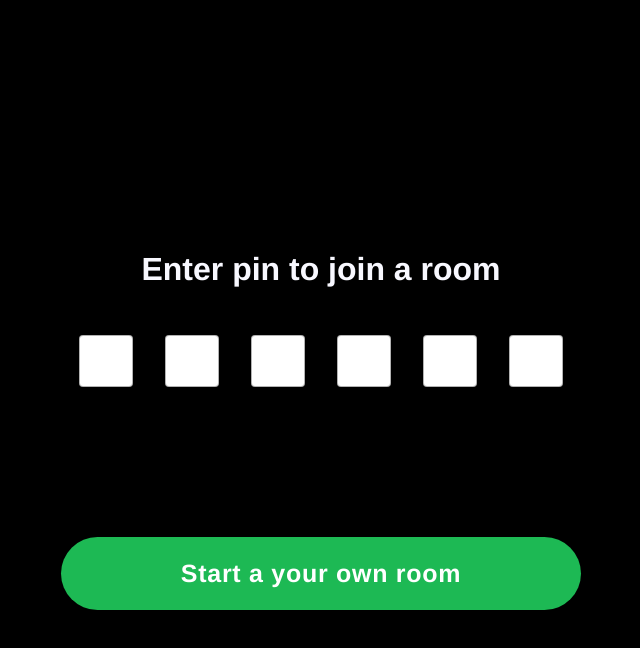
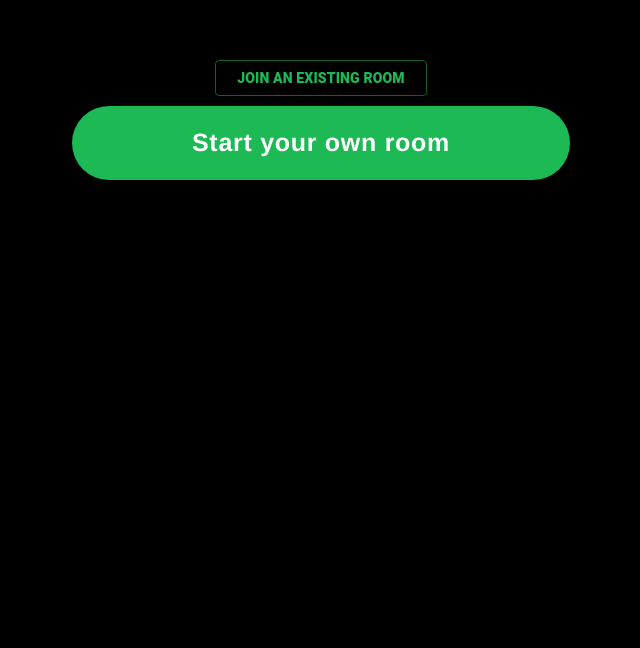
Before and after one commit to ManILoveCoding/spotify-party-time, a React (Create React App) app: page / in a window 1280 px wide. Shown: the part 264-912 px from the top of the page, without its empty margins (319-959 px from the left). After the commit the page ends 800 px from the top, so only its background shows below. Built offline with nearby package versions, Linux system fonts and the light colour scheme.

Commit message:
join existing room button, fix some styling

```diff
--- a/src/custom-components/SingleInput.jsx
+++ b/src/components/single-input.jsx
@@ -1,6 +1,6 @@
 /* eslint-disable react/jsx-props-no-spreading */
-import React, { memo, useRef, useLayoutEffect } from "react";
-import usePrevious from "../hooks/usePrevious";
+import React, { memo, useRef, useLayoutEffect } from 'react';
+import usePrevious from '../hooks/usePrevious';
 
 export function SingleOTPInputComponent(props) {
   const { focus, autoFocus, ...rest } = props;
--- a/src/pages/Home.css
+++ b/src/pages/Home.css
@@ -1,17 +1,15 @@
 @font-face {
-  font-family: "spotify-circular";
-  src: local("spotify-circular"),
-    url(../fonts/CircularSpotifyTxT-Black.ttf) format("ttf");
+  font-family: 'spotify-circular';
+  src: local('spotify-circular'), url(../fonts/CircularSpotifyTxT-Black.ttf) format('ttf');
 }
 
 html body {
   background-color: rgb(0, 0, 0);
   color: rgb(255, 255, 255);
-  font-family: "spotify-circular", Helvetica, Arial, sans-serif;
+  font-family: 'spotify-circular', Helvetica, Arial, sans-serif;
   width: auto;
   margin: auto;
   text-align: center;
-  margin-top: 300px;
 }
 
 .otpInput {
@@ -29,12 +27,8 @@ html body {
   outline: none !important;
 }
 
-.ButtonContainer {
-  margin-top: 150px;
-}
-
 .button {
-  font-family: "spotify-circular", Helvetica, Arial, sans-serif !important;
+  font-family: 'spotify-circular', Helvetica, Arial, sans-serif !important;
   font-weight: bold !important;
   border-radius: 50px !important;
   padding: 15px 120px !important;
--- a/src/pages/Home.js
+++ b/src/pages/Home.js
@@ -1,16 +1,15 @@
-import { Link } from 'react-router-dom';
 import { Button, ThemeProvider } from '@material-ui/core';
-import { useEffect, useState } from 'react';
+import { useState } from 'react';
 import { useHistory } from 'react-router-dom';
+import Typography from '@material-ui/core/Typography';
 
-import OTPInput from '../custom-components/OTPInput';
+import OTPInput from '../components/otp-input';
 import './Home.css';
 import { createMuiTheme } from '@material-ui/core/styles';
 
 const Home = () => {
-  var roomId = Math.random().toString(36).substring(7);
+  const [joiningRoom, setJoiningRoom] = useState(false);
 
-  const [numOfPins, setNumOfPins] = useState(6);
   const history = useHistory();
 
   const theme = createMuiTheme({
@@ -39,32 +38,57 @@ const Home = () => {
 
   const handlePinInputChange = (otp) => {
     if (otp.length === 6) {
-      console.log('finished');
-      history.push('/room');
+      // TODO: if otp exists in database, then
+      history.push(`/room/${otp}`);
+      // TODO: else, show alert "room doesn't exist"
     }
+  };
+
+  const handleCreateRoom = () => {
+    // TODO: spotify login and database roomId registering
+    console.log('Room Created');
   };
 
   return (
     <ThemeProvider theme={theme}>
       <div id="HomePage">
+        {joiningRoom ? (
           <div id="PinBox">
             <h1>Enter pin to join a room</h1>
             <OTPInput
               autoFocus
               isNumberInput
-            length={numOfPins}
+              length={6}
               className="otpContainer"
               inputClassName="otpInput"
               onChangeOTP={(otp) => {
                 handlePinInputChange(otp);
               }}></OTPInput>
           </div>
-        <div className="ButtonContainer">
-          <Link to="/room" style={{ textDecoration: 'none' }}>
-            <Button variant="contained" color="primary" className="button">
-              Start a your own room
+        ) : (
+          <Button
+            size="large"
+            color="primary"
+            variant="outlined"
+            onClick={() => {
+              setJoiningRoom(true);
+            }}>
+            <Typography variant="body2" style={{ fontWeight: '900' }}>
+              JOIN AN EXISTING ROOM
+            </Typography>
           </Button>
-          </Link>
+        )}
+        <div>
+          <Button
+            style={{ marginTop: !joiningRoom ? '10px' : '150px' }}
+            variant="contained"
+            color="primary"
+            className="button"
+            onClick={() => {
+              handleCreateRoom();
+            }}>
+            Start your own room
+          </Button>
         </div>
       </div>
     </ThemeProvider>
```
Also changed, not shown: layouts/index.js (deleted, +0 -25 lines), src/components/otp-input.jsx (renamed from src/custom-components/OTPInput.jsx, +15 -15 lines). Lines whose indentation alone changed are shown as unchanged.
